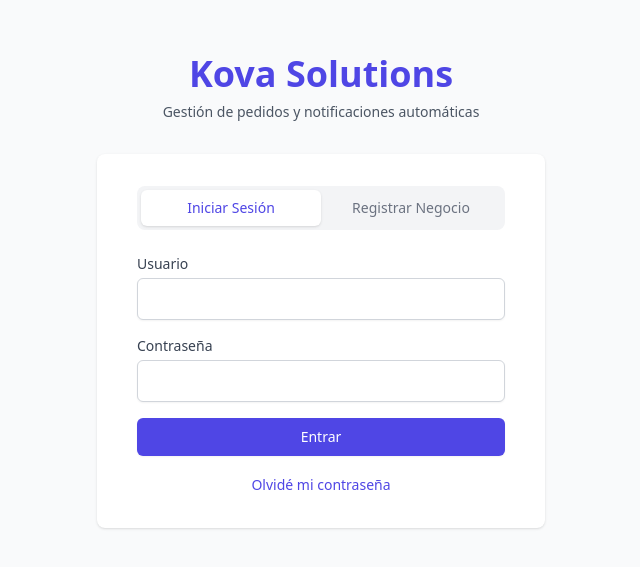
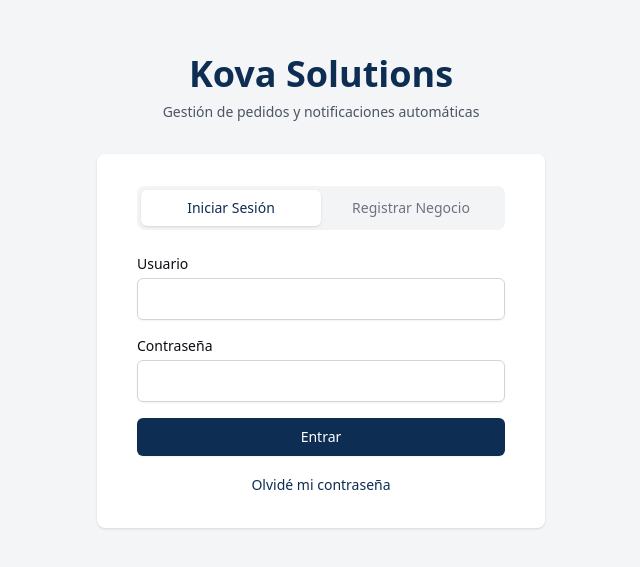
Before and after one commit to ScarletAmmoV/printflow, a React (Vite) app in the folder client/: page /#/login in a window 1280 px wide. Shown: the part 109-676 px from the top of the page, without its empty margins (319-959 px from the left). Built offline with nearby package versions, Linux system fonts and the light colour scheme; no server answers.

Commit message:
Rediseño Login corporativo

```diff
--- a/client/src/Login.jsx
+++ b/client/src/Login.jsx
@@ -5,13 +5,13 @@ export default function Login() {
   const [isLogin, setIsLogin] = useState(true);
   const [nombre, setNombre] = useState('');
   const [usuario, setUsuario] = useState('');
-  const [email, setEmail] = useState(''); // NUEVO
+  const [email, setEmail] = useState('');
   const [password, setPassword] = useState('');
   const [error, setError] = useState('');
   const [loading, setLoading] = useState(false);
-  const [showForgot, setShowForgot] = useState(false); // NUEVO
-  const [forgotEmail, setForgotEmail] = useState(''); // NUEVO
-  const [forgotMsg, setForgotMsg] = useState(''); // NUEVO
+  const [showForgot, setShowForgot] = useState(false);
+  const [forgotEmail, setForgotEmail] = useState('');
+  const [forgotMsg, setForgotMsg] = useState('');
 
   const handleSubmit = async (e) => {
     e.preventDefault();
@@ -26,7 +26,7 @@ export default function Login() {
         window.location.href = '/';
       } else {
         if (!nombre) {
-          setError('El nombre del taller es obligatorio');
+          setError('El nombre del negocio es obligatorio');
           setLoading(false);
           return;
         }
@@ -43,7 +43,6 @@ export default function Login() {
     }
   };
 
-  // Lógica para mandar el mail de recuperación
   const handleForgotPassword = async (e) => {
     e.preventDefault();
     setLoading(true);
@@ -59,32 +58,31 @@ export default function Login() {
     }
   };
 
-  // Si está en modo "Olvidé contraseña", mostramos esta pantallita
   if (showForgot) {
     return (
-      <div className="min-h-screen bg-gray-50 flex flex-col justify-center py-12 sm:px-6 lg:px-8">
+      <div className="min-h-screen bg-[#F4F5F7] flex flex-col justify-center py-12 sm:px-6 lg:px-8">
         <div className="sm:mx-auto sm:w-full sm:max-w-md">
-          <h1 className="text-center text-4xl font-extrabold text-indigo-600">Kova Solutions</h1>
+          <h1 className="text-center text-4xl font-extrabold text-[#0D2D53]">Kova Solutions</h1>
         </div>
         <div className="mt-8 sm:mx-auto sm:w-full sm:max-w-md">
           <div className="bg-white py-8 px-4 shadow sm:rounded-lg sm:px-10">
-            <h2 className="text-xl font-bold text-gray-800 mb-4">Recuperar Contraseña</h2>
+            <h2 className="text-xl font-bold text-[#0A0D12] mb-4">Recuperar Contraseña</h2>
             <form onSubmit={handleForgotPassword} className="space-y-4">
               <div>
-                <label className="block text-sm font-medium text-gray-700">Ingresá tu correo electrónico</label>
+                <label className="block text-sm font-medium text-[#0A0D12]">Ingresa tu correo electrónico</label>
                 <input
                   type="email"
                   required
                   value={forgotEmail}
                   onChange={(e) => setForgotEmail(e.target.value)}
-                  className="mt-1 block w-full px-3 py-2 border border-gray-300 rounded-md shadow-sm focus:outline-none focus:ring-indigo-500 focus:border-indigo-500"
+                  className="mt-1 block w-full px-3 py-2 border border-gray-300 rounded-md shadow-sm focus:outline-none focus:ring-[#0D2D53] focus:border-[#0D2D53]"
                 />
               </div>
               {forgotMsg && <div className="bg-green-50 text-green-600 p-3 rounded-md text-sm">{forgotMsg}</div>}
-              <button type="submit" disabled={loading} className="w-full flex justify-center py-2 px-4 border border-transparent rounded-md shadow-sm text-sm font-medium text-white bg-indigo-600 hover:bg-indigo-700 disabled:bg-indigo-400">
+              <button type="submit" disabled={loading} className="w-full flex justify-center py-2 px-4 border border-transparent rounded-md shadow-sm text-sm font-medium text-white bg-[#0D2D53] hover:opacity-90 disabled:opacity-50">
                 {loading ? 'Enviando...' : 'Enviar Link'}
               </button>
-              <button type="button" onClick={() => setShowForgot(false)} className="w-full text-center text-sm text-gray-500 hover:text-indigo-600">
+              <button type="button" onClick={() => setShowForgot(false)} className="w-full text-center text-sm text-gray-500 hover:text-[#0D2D53]">
                 Volver a Iniciar Sesión
               </button>
             </form>
@@ -95,9 +93,9 @@ export default function Login() {
   }
 
   return (
-    <div className="min-h-screen bg-gray-50 flex flex-col justify-center py-12 sm:px-6 lg:px-8">
+    <div className="min-h-screen bg-[#F4F5F7] flex flex-col justify-center py-12 sm:px-6 lg:px-8">
       <div className="sm:mx-auto sm:w-full sm:max-w-md">
-        <h1 className="text-center text-4xl font-extrabold text-indigo-600">Kova Solutions</h1>
+        <h1 className="text-center text-4xl font-extrabold text-[#0D2D53]">Kova Solutions</h1>
         <p className="mt-2 text-center text-sm text-gray-600">
           Gestión de pedidos y notificaciones automáticas
         </p>
@@ -107,10 +105,10 @@ export default function Login() {
         <div className="bg-white py-8 px-4 shadow sm:rounded-lg sm:px-10">
 
           <div className="flex mb-6 bg-gray-100 p-1 rounded-lg">
-            <button onClick={() => { setIsLogin(true); setError(''); }} className={`flex-1 py-2 text-sm font-medium rounded-md transition-all ${isLogin ? 'bg-white shadow text-indigo-600' : 'text-gray-500'}`}>
+            <button onClick={() => { setIsLogin(true); setError(''); }} className={`flex-1 py-2 text-sm font-medium rounded-md transition-all ${isLogin ? 'bg-white shadow text-[#0D2D53]' : 'text-gray-500'}`}>
               Iniciar Sesión
             </button>
-            <button onClick={() => { setIsLogin(false); setError(''); }} className={`flex-1 py-2 text-sm font-medium rounded-md transition-all ${!isLogin ? 'bg-white shadow text-indigo-600' : 'text-gray-500'}`}>
+            <button onClick={() => { setIsLogin(false); setError(''); }} className={`flex-1 py-2 text-sm font-medium rounded-md transition-all ${!isLogin ? 'bg-white shadow text-[#0D2D53]' : 'text-gray-500'}`}>
               Registrar Negocio
             </button>
           </div>
@@ -118,39 +116,37 @@ export default function Login() {
           <form onSubmit={handleSubmit} className="space-y-4">
             {!isLogin && (
               <div>
-                <label className="block text-sm font-medium text-gray-700">Nombre del Negocio</label>
-                <input type="text" value={nombre} onChange={(e) => setNombre(e.target.value)} className="mt-1 block w-full px-3 py-2 border border-gray-300 rounded-md shadow-sm focus:outline-none focus:ring-indigo-500 focus:border-indigo-500" required={!isLogin} />
+                <label className="block text-sm font-medium text-[#0A0D12]">Nombre del Negocio</label>
+                <input type="text" value={nombre} onChange={(e) => setNombre(e.target.value)} className="mt-1 block w-full px-3 py-2 border border-gray-300 rounded-md shadow-sm focus:outline-none focus:ring-[#0D2D53] focus:border-[#0D2D53]" required={!isLogin} />
               </div>
             )}
 
             <div>
-              <label className="block text-sm font-medium text-gray-700">Usuario</label>
-              <input type="text" value={usuario} onChange={(e) => setUsuario(e.target.value)} className="mt-1 block w-full px-3 py-2 border border-gray-300 rounded-md shadow-sm focus:outline-none focus:ring-indigo-500 focus:border-indigo-500" required />
+              <label className="block text-sm font-medium text-[#0A0D12]">Usuario</label>
+              <input type="text" value={usuario} onChange={(e) => setUsuario(e.target.value)} className="mt-1 block w-full px-3 py-2 border border-gray-300 rounded-md shadow-sm focus:outline-none focus:ring-[#0D2D53] focus:border-[#0D2D53]" required />
             </div>
 
-            {/* NUEVO: Campo de Email solo en registro */}
             {!isLogin && (
               <div>
-                <label className="block text-sm font-medium text-gray-700">Email</label>
-                <input type="email" value={email} onChange={(e) => setEmail(e.target.value)} className="mt-1 block w-full px-3 py-2 border border-gray-300 rounded-md shadow-sm focus:outline-none focus:ring-indigo-500 focus:border-indigo-500" required={!isLogin} />
+                <label className="block text-sm font-medium text-[#0A0D12]">Email</label>
+                <input type="email" value={email} onChange={(e) => setEmail(e.target.value)} className="mt-1 block w-full px-3 py-2 border border-gray-300 rounded-md shadow-sm focus:outline-none focus:ring-[#0D2D53] focus:border-[#0D2D53]" required={!isLogin} />
               </div>
             )}
 
             <div>
-              <label className="block text-sm font-medium text-gray-700">Contraseña</label>
-              <input type="password" value={password} onChange={(e) => setPassword(e.target.value)} className="mt-1 block w-full px-3 py-2 border border-gray-300 rounded-md shadow-sm focus:outline-none focus:ring-indigo-500 focus:border-indigo-500" required />
+              <label className="block text-sm font-medium text-[#0A0D12]">Contraseña</label>
+              <input type="password" value={password} onChange={(e) => setPassword(e.target.value)} className="mt-1 block w-full px-3 py-2 border border-gray-300 rounded-md shadow-sm focus:outline-none focus:ring-[#0D2D53] focus:border-[#0D2D53]" required />
             </div>
 
             {error && <div className="bg-red-50 border border-red-200 text-red-600 px-4 py-2 rounded-md text-sm">{error}</div>}
 
-            <button type="submit" disabled={loading} className="w-full flex justify-center py-2 px-4 border border-transparent rounded-md shadow-sm text-sm font-medium text-white bg-indigo-600 hover:bg-indigo-700 disabled:bg-indigo-400">
+            <button type="submit" disabled={loading} className="w-full flex justify-center py-2 px-4 border border-transparent rounded-md shadow-sm text-sm font-medium text-white bg-[#0D2D53] hover:opacity-90 disabled:opacity-50">
               {loading ? 'Cargando...' : (isLogin ? 'Entrar' : 'Crear Cuenta')}
             </button>
 
-            {/* NUEVO: Link de Olvidé mi contraseña */}
             {isLogin && (
               <div className="text-center">
-                <button type="button" onClick={() => setShowForgot(true)} className="text-sm text-indigo-600 hover:text-indigo-500">
+                <button type="button" onClick={() => setShowForgot(true)} className="text-sm text-[#0D2D53] hover:opacity-80">
                   Olvidé mi contraseña
                 </button>
               </div>
```
